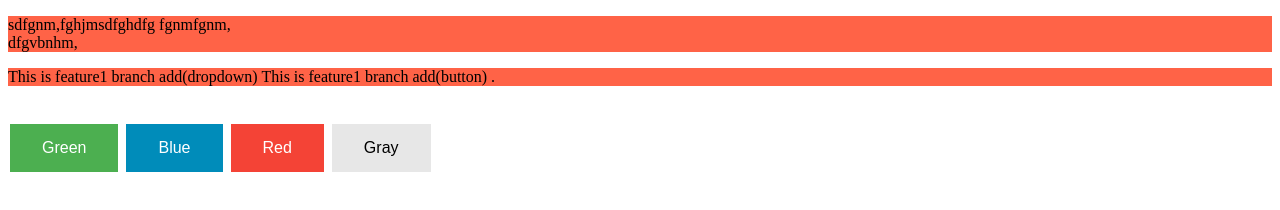
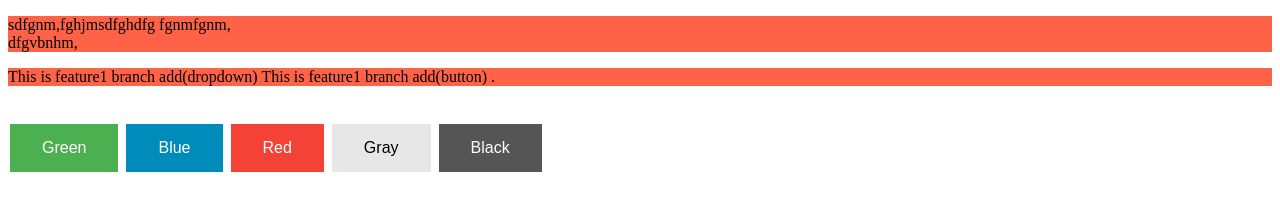
Before and after one commit to rahulsharmadas/mylocalrepo, a plain HTML site: page index.html in a window 1280 px wide. Drawn offline with Linux system fonts and the light colour scheme.

Commit message:
resolved

```diff
--- a/index.html
+++ b/index.html
@@ -40,5 +40,6 @@
 <button class="button button2">Blue</button>
 <button class="button button3">Red</button>
 <button class="button button4">Gray</button>
+<button class="button button5">Black</button>
 </body>
 </html>
```
